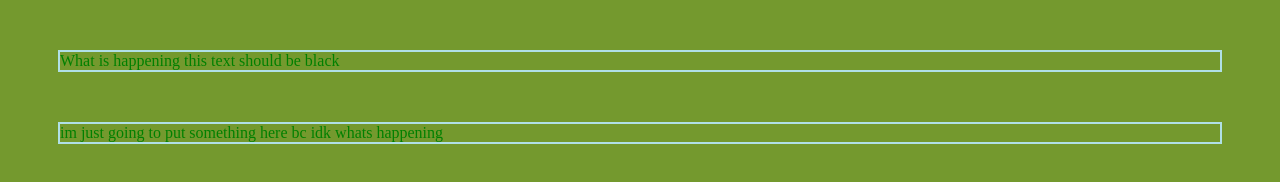
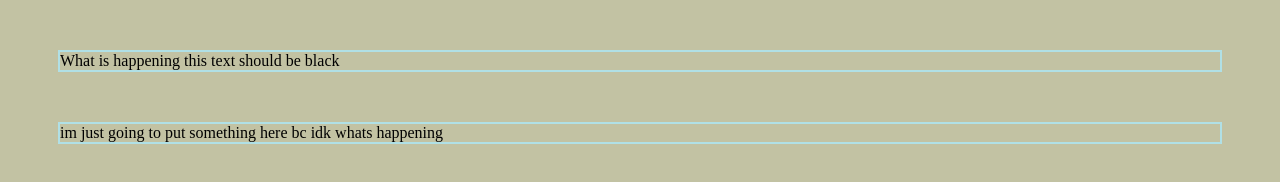
Before and after one commit to levib22/levib22.github.io, a plain HTML site: page index.html in a window 1280 px wide. Drawn offline with Linux system fonts and the light colour scheme.

Commit message:
ok now I'll actually make it how i want

```diff
--- a/styles.css
+++ b/styles.css
@@ -1,5 +1,5 @@
 
-body {background-color: #74992e;}
-p  {color: green;
+body {background-color: #c2c2a3;}
+p  {color: black;
     border: 2px solid powderblue;
     margin: 50px;}
```
